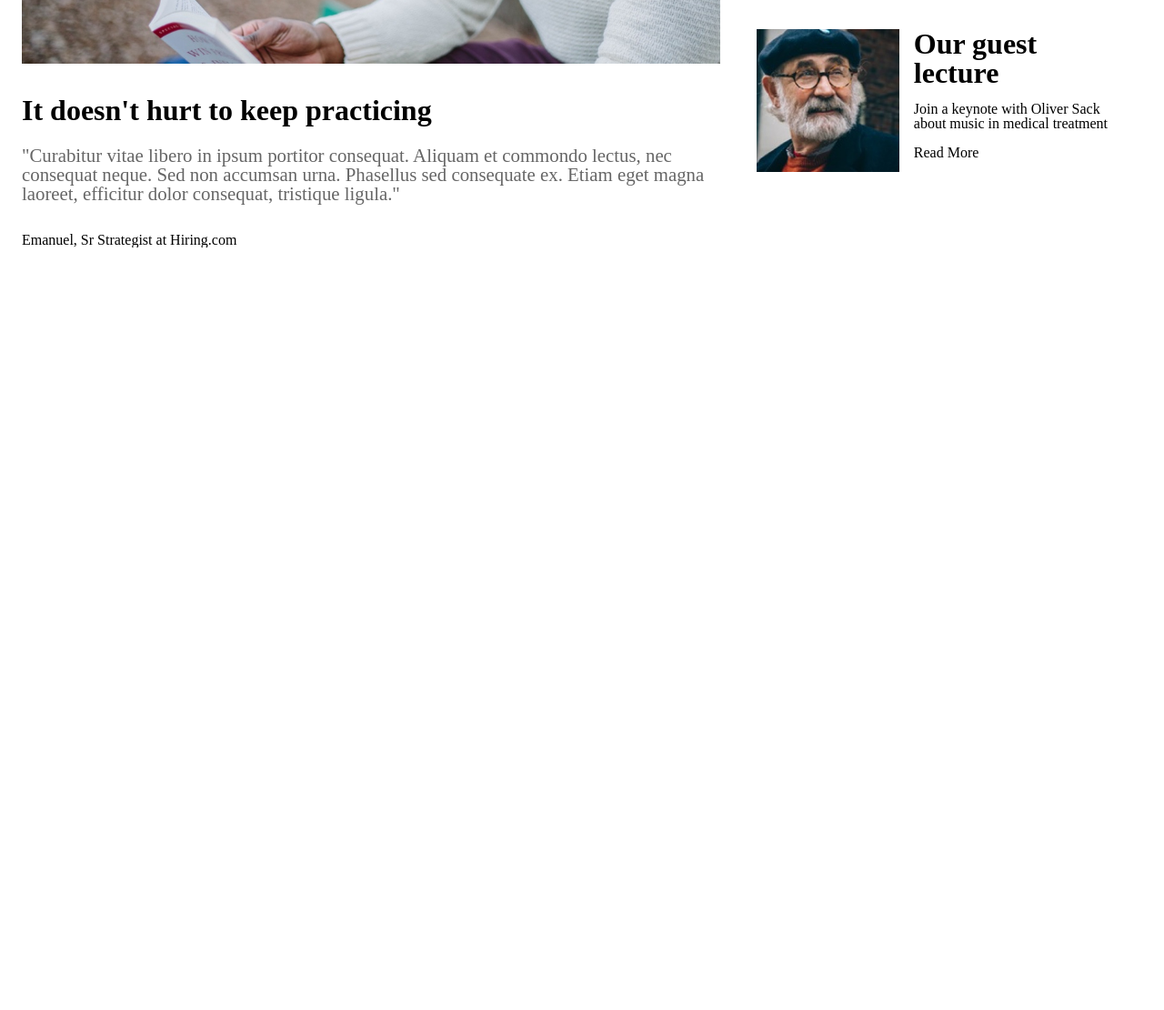
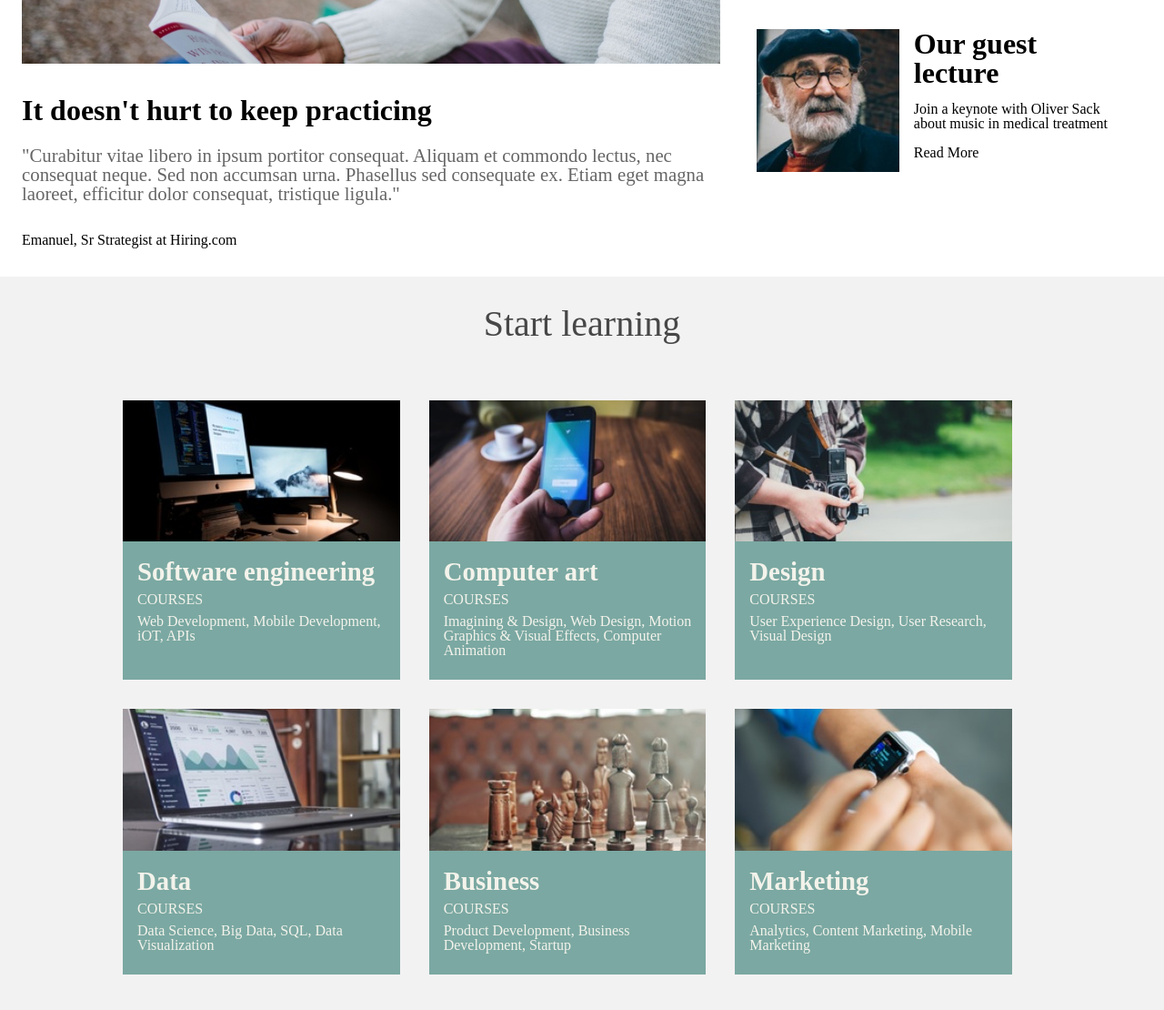
Before and after one commit to Gmanoh/colmaracademy, a plain HTML site: page index.html in a window 1280 px wide. Shown: the part 1082-2192 px from the top of the page at 91% size. Before the commit the page ends 1354 px from the top, so only its background shows below. Drawn offline with Linux system fonts and the light colour scheme.

Commit message:
add course section

```diff
--- a/index.html
+++ b/index.html
@@ -168,6 +168,127 @@
         </div>
     </div>
 
+<!-- Courses section -->
+<div class="coursesec container">
+
+  <div class="sectiontitle">
+    <h1>Start learning</h1>
+  </div>
+
+<div class="courses">
+
+<div class="course">
+  <div class="courseimg">
+    <img src="./resources/images/course-software.jpg" />
+  </div>
+  <div class="coursetext">
+  <div class="coursetitle">
+    <h1>Software engineering</h1>
+  </div>
+  <div class="coursedetails">
+    <h3>COURSES</h3>
+  </div>
+  <div class="courselist">
+    <h3>Web Development, Mobile Development, iOT, APIs</h3>
+  </div>
+</div>
+</div>
+
+
+<div class="course">
+  <div class="courseimg">
+    <img src="./resources/images/course-computer-art.jpg" />
+  </div>
+  <div class="coursetext">
+  <div class="coursetitle">
+    <h1>Computer art</h1>
+  </div>
+  <div class="coursedetails">
+    <h3>COURSES</h3>
+  </div>
+  <div class="courselist">
+    <h3>Imagining &#38; Design, Web Design, Motion Graphics &#38; Visual Effects, Computer Animation</h3>
+  </div>
+</div>
+</div>
+
+
+
+<div class="course">
+  <div class="courseimg">
+    <img src="./resources/images/course-design.jpg" />
+  </div>
+  <div class="coursetext">
+  <div class="coursetitle">
+    <h1>Design</h1>
+  </div>
+  <div class="coursedetails">
+    <h3>COURSES</h3>
+  </div>
+  <div class="courselist">
+    <h1>User Experience Design, User Research, Visual Design</h1>
+  </div>
+</div>
+</div>
+
+
+<div class="course">
+  <div class="courseimg">
+    <img src="./resources/images/course-data.jpg" />
+  </div>
+  <div class="coursetext">
+  <div class="coursetitle">
+    <h1>Data</h1>
+  </div>
+  <div class="coursedetails">
+    <h3>COURSES</h3>
+  </div>
+  <div class="courselist">
+    <h1>Data Science, Big Data, SQL, Data Visualization</h1>
+  </div>
+</div>
+</div>
+
+
+<div class="course">
+  <div class="courseimg">
+    <img src="./resources/images/course-business.jpg" />
+  </div>
+  <div class="coursetext">
+  <div class="coursetitle">
+    <h1>Business</h1>
+  </div>
+  <div class="coursedetails">
+    <h3>COURSES</h3>
+  </div>
+  <div class="courselist">
+    <h1>Product Development, Business Development, Startup</h1>
+  </div>
+</div>
+</div>
+
+
+<div class="course">
+  <div class="courseimg">
+    <img src="./resources/images/course-marketing.jpg" />
+  </div>
+  <div class="coursetext">
+    <div class="coursetitle">
+      <h1>Marketing</h1>
+    </div>
+    <div class="coursedetails">
+      <h3>COURSES</h3>
+    </div>
+    <div class="courselist">
+      <h1>Analytics, Content Marketing, Mobile Marketing</h1>
+    </div>
+  </div>
+
+</div>
+
+
+</div>
+</div>
 
 </body>
 
--- a/resources/css/style.css
+++ b/resources/css/style.css
@@ -189,6 +189,7 @@ header {
 .blogs {
     display: flex;
     padding-top: 2rem;
+    padding-bottom: 2rem;
     align-items: stretch;
 }
 .mainblog {
@@ -341,17 +342,117 @@ header {
   .upcomingblogs{
    width: 100%;
    flex-direction: column;
+
   }
 
   .newblog{
     width: 100%;
+    padding-top: 1rem
   }
   .newblogtxt{
    background-color: white;
-   /*border: 0;*/
+   border: 0;
    width: 100%;
    color:black;
 
   }
+  .blogs {
+    padding-top: 2rem;
+
+  }
+
+  .newblogtitle , .newblogdesc , .newblogreadmore{
+    padding-left: 1rem;
+  }
+
+  .newblogmobileimg{
+    padding-bottom: 1rem;
+  }
+}
+
+/*Courses section*/
+/*Desktop styles*/
+
+.coursesec{
+   background-color: rgba(0, 0, 0, .05);
+   padding-top: 2rem;
+   padding-bottom: 2rem;
+}
+
+.sectiontitle{
+  width: 100%;
+  text-align: center;
+}
+
+.courses{
+  display: flex;
+  flex-flow: wrap;
+  justify-content: center;
+
+  width:85%;
+  margin: 2rem auto 2rem auto;
+}
+
+.sectiontitle{
+  font-size: 2.5rem;
+  opacity: 0.7;
+  padding-bottom: 2rem;
+}
+
+.course{
+  background-color: #7ba8a2;
+  color: #f3f3eb;
+  width: 28%;
+  margin-bottom: 2rem;
+  margin-right: 2rem;
+  display: flex;
+  flex-direction: column;
+}
+.courseimg, .courseimg img{
+  width: 100%;
+  height: auto;
 
 }
+.courseimg{
+  flex-shrink: 3;
+}
+
+.coursetitle{
+  font-size: 1.8rem;
+  font-weight: bold;
+}
+
+.coursedetails{
+  padding: 0.5rem 0;
+}
+
+.coursetext{
+  display: flex;
+  flex-direction: column;
+  align-items: flex-start;
+  padding: 1rem 1rem 1.5rem 1rem;
+  flex-shrink: 1;
+}
+
+/*Tab styling*/
+
+@media only screen and (max-width: 970px) {
+
+
+
+  .courses{
+    width: 100%;
+    display: flex;
+    flex-direction: column;
+    justify-content: center;
+    align-items: center;
+  }
+  .course,.coursetitle{
+    width: 100%;
+    text-align: center;
+  }
+  .courseimg , .coursedetails , .courselist{
+    display: none;
+  }
+
+}
```
